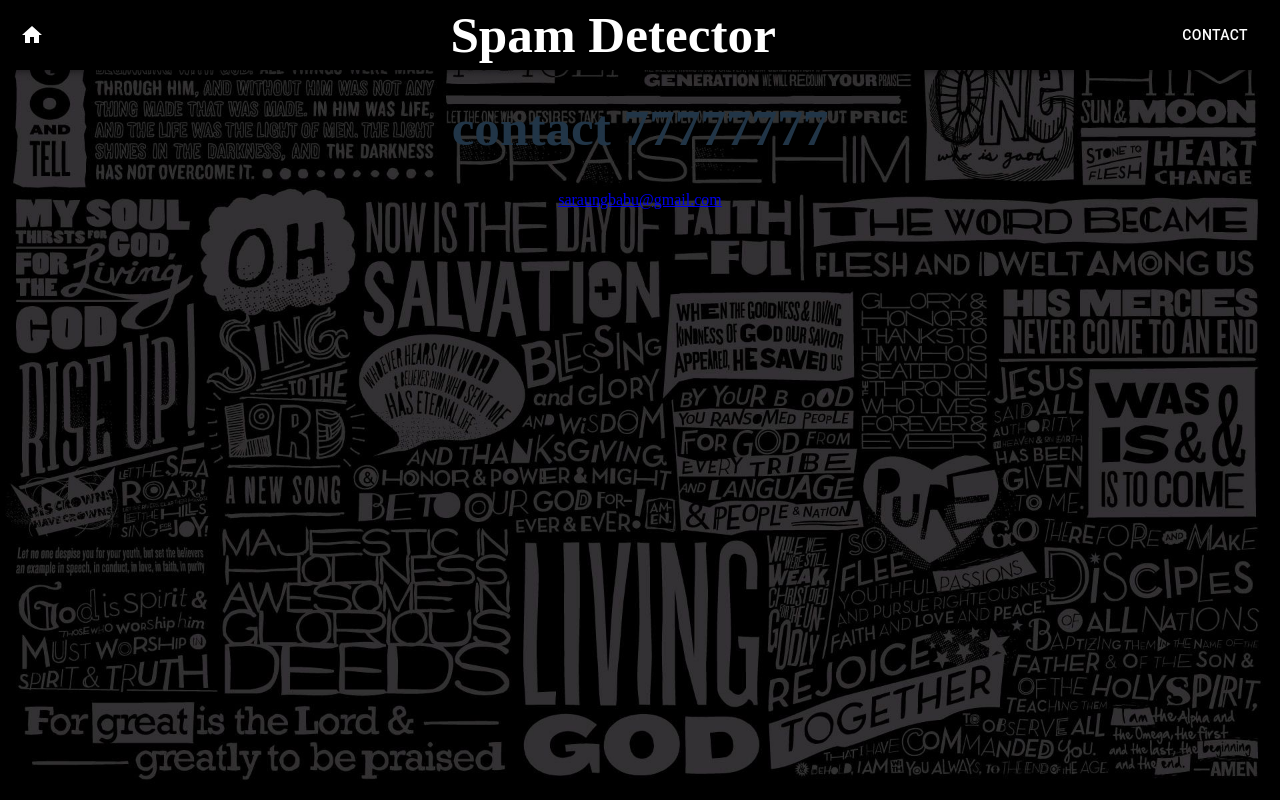
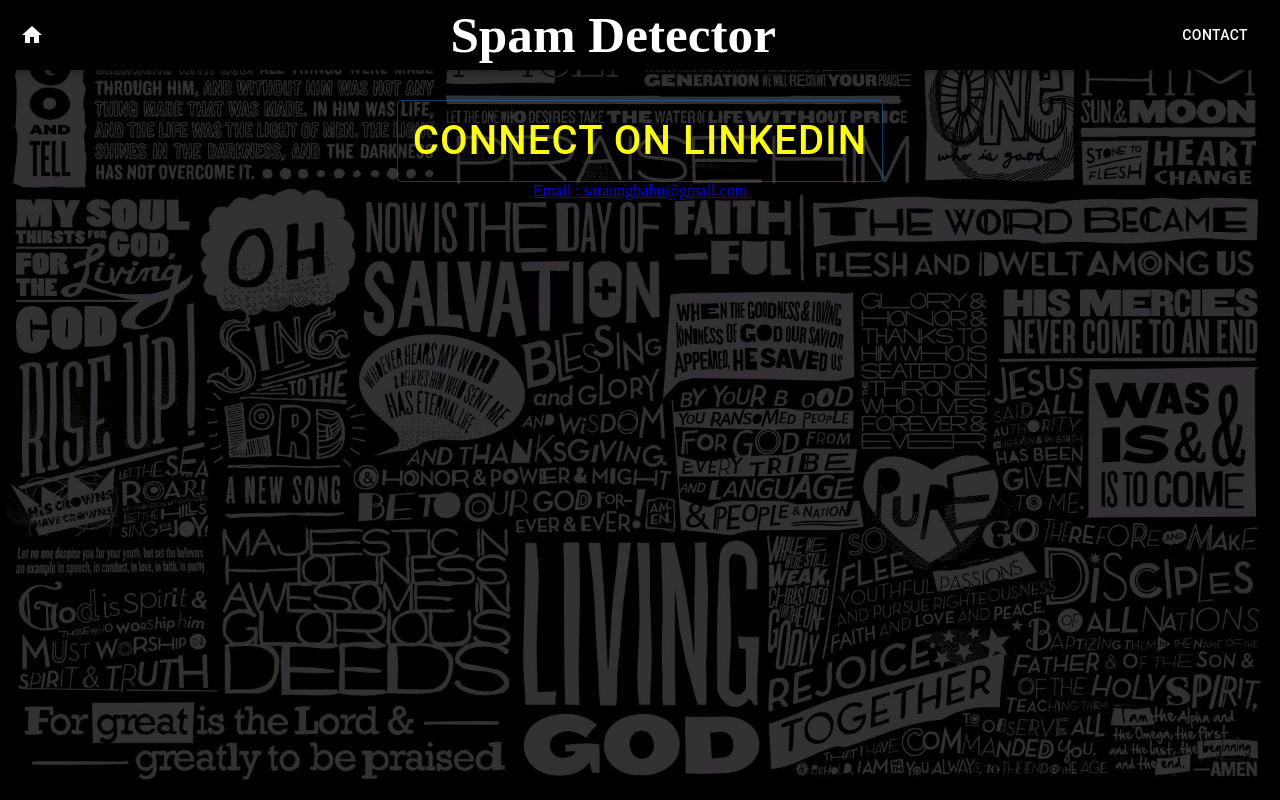
Before and after one commit to saraung/SpamEmailDetection, a React (Vite) app in the folder SpamEmailDetection/spam-app/: page /s in a window 1280 px wide. Built offline with nearby package versions, Linux system fonts and the light colour scheme.

Commit message:
increased ui size

```diff
--- a/SpamEmailDetection/spam-app/src/components/Contact.jsx
+++ b/SpamEmailDetection/spam-app/src/components/Contact.jsx
@@ -1,10 +1,18 @@
+import { Button } from '@mui/material'
 import React from 'react'
 
 const Contact = () => {
   return (
     <div class='contactui'>
-      <h1>contact 77777777</h1>
-      <a href="mailto:saraungbabu@gmail.com">saraungbabu@gmail.com</a>
+        <Button
+                  sx={{color:"yellow",fontSize:"40px"}}
+                  variant="outlined"
+                  color="primary"
+                  href="https://www.linkedin.com/in/saraung-babu/" // Replace with your LinkedIn profile link
+                >
+                  Connect on LinkedIn
+                </Button><br />
+      <a href="mailto:saraungbabu@gmail.com">Email : saraungbabu@gmail.com</a>
     </div>
   )
 }
--- a/SpamEmailDetection/spam-app/src/components/Spamui.jsx
+++ b/SpamEmailDetection/spam-app/src/components/Spamui.jsx
@@ -55,13 +55,13 @@ const Spamui = () => {
         value={message}
         onChange={(e) => setMessage(e.target.value)}
         placeholder="Enter your message"
-        rows={20} // Controls the vertical size (height)
-        cols={60} // Controls the horizontal size (width)
-        style={{ fontSize: "16px", padding: "10px" }} // Adjusts the font size and padding inside the textarea
+        rows={20}
+        cols={60}
+        style={{ fontSize: "20px", padding: "10px" ,height:"200px",width:"600px"}}
 />
 
         <br />
-        <button type="submit">Predict</button>
+        <button style={{height:"55px",width:"120px"}} type="submit">Predict</button>
       </form>
       {loading?(
         <Box className="spinner-container">
@@ -71,7 +71,7 @@ const Spamui = () => {
       ):(
 
         <div className={resultClassName}>
-        {prediction && <p>Prediction: {prediction}</p>}
+        {prediction && <h2>Prediction: {prediction}</h2>}
         </div>
       )
       }
```
